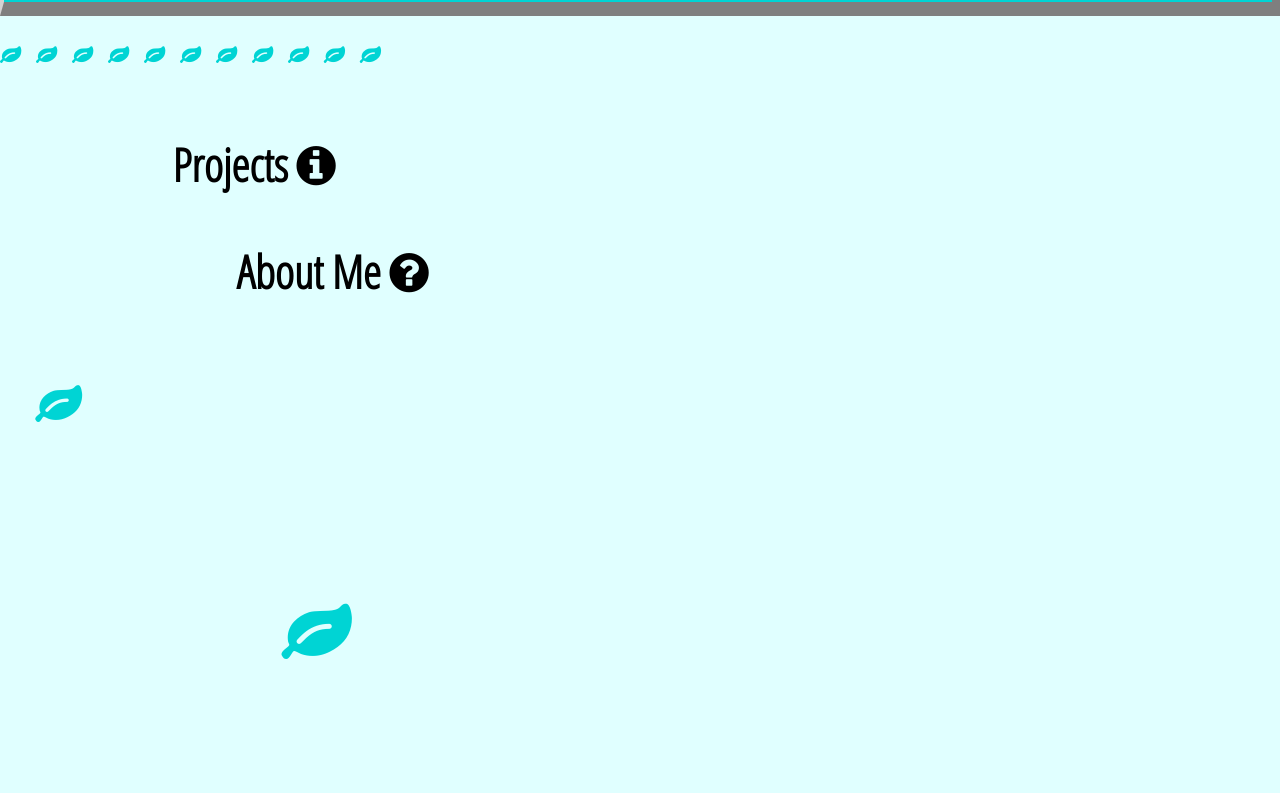
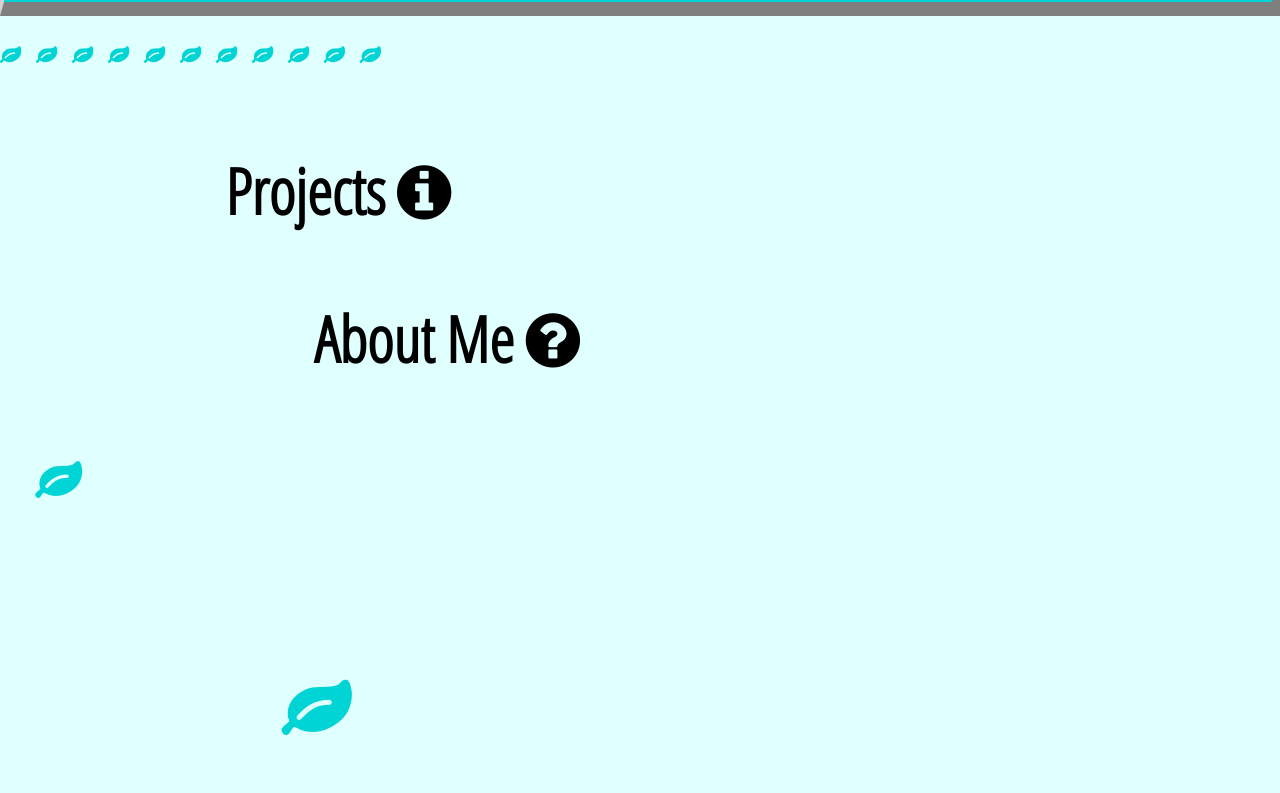
Before and after one commit to RLGoolsby/First-Portfolio, a plain HTML site: page index.html in a window 1280 px wide. Shown: the part 263-1056 px from the top of the page. Drawn offline with nearby package versions, Linux system fonts and the light colour scheme; some packages are replaced by stand-ins of ours.

Commit message:
Add font-size increase to back arrows

```diff
--- a/assets/css/styles.scss
+++ b/assets/css/styles.scss
@@ -132,7 +132,7 @@ body{
 a{
   text-decoration: none;
   color: black;
-  font-size: 1.3em;
+  font-size: 1.8em;
 
   // padding-bottom: 0.5em;
   margin-left: 0.2em;
```
Also changed, not shown: assets/css/styles.css.
